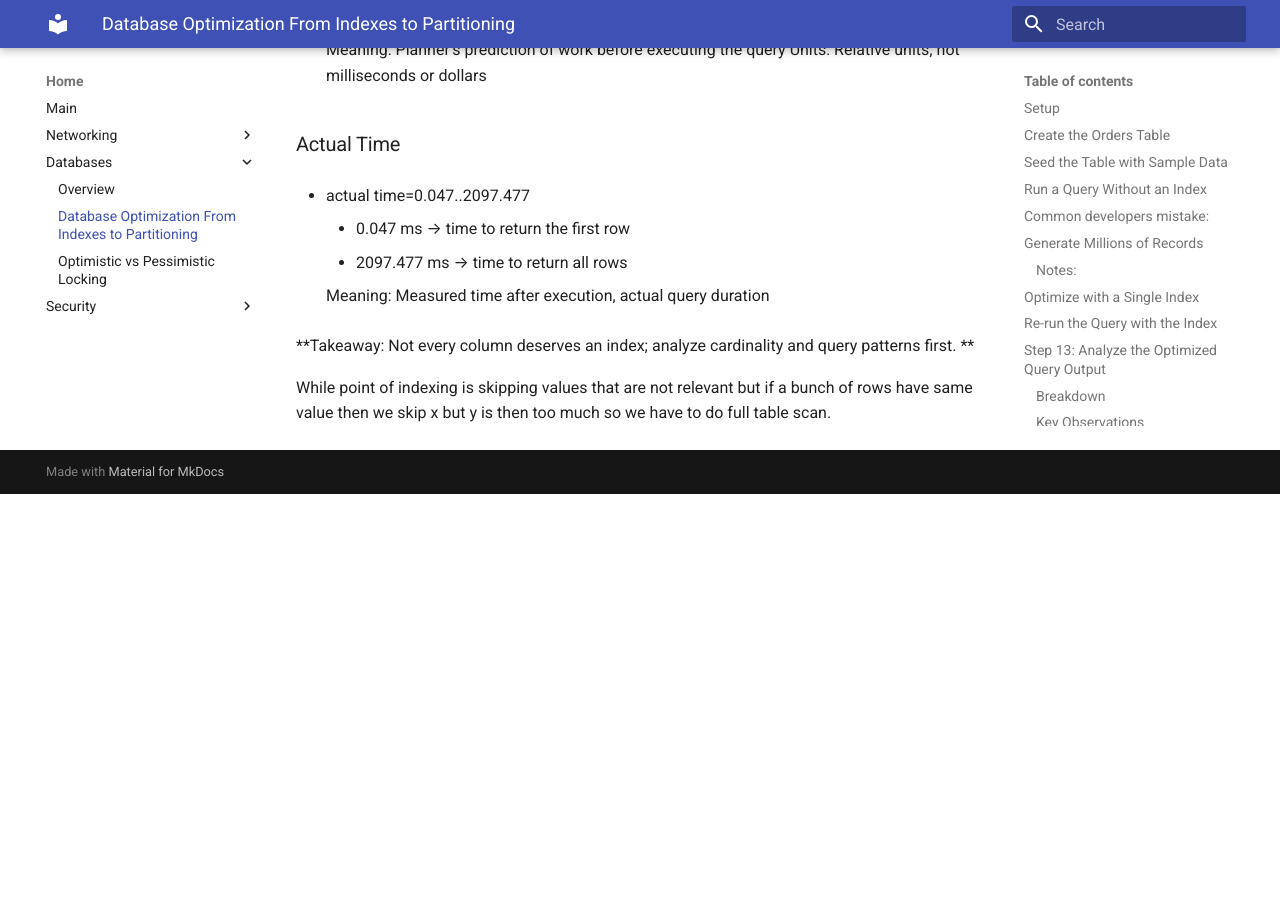
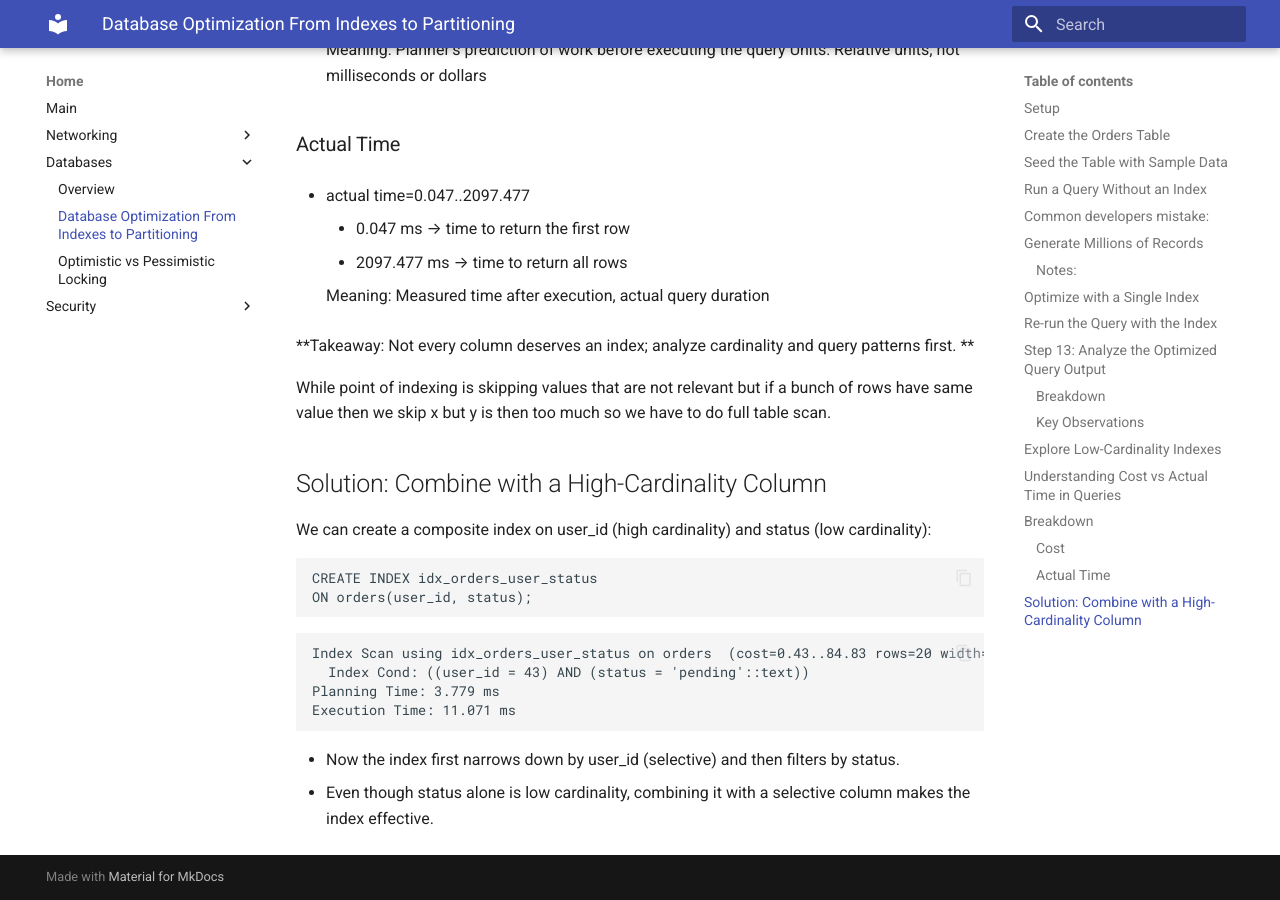
Before and after one commit to labeebahmad201/backend-engineering-notes, an MkDocs documentation site: the page built from docs/databases/Database-Optimization-From-Indexes-to-Partitioning.md, in a window 1280 px wide and 900 px high, scrolled down 5672 px. Built offline with MkDocs 1.6.1 and Material for MkDocs 9.7.7, drawn with Linux system fonts in a browser that asks for light colours; before the commit the page ends 6166 px from its top, so only the background shows below that.

Commit message:
Update Database-Optimization-From-Indexes-to-Partitioning.md

````diff
--- a/docs/databases/Database-Optimization-From-Indexes-to-Partitioning.md
+++ b/docs/databases/Database-Optimization-From-Indexes-to-Partitioning.md
@@ -224,3 +224,21 @@ Seq Scan on orders  (cost=0.00..218480.50 rows=2034870 width=44) (actual time=0.
 **
 
 While point of indexing is skipping values that are not relevant but if a bunch of rows have same value then we skip x but y is then too much so we have to do full table scan.
+
+
+## Solution: Combine with a High-Cardinality Column
+
+We can create a composite index on user_id (high cardinality) and status (low cardinality):
+
+```sql
+CREATE INDEX idx_orders_user_status
+ON orders(user_id, status);
+```
+```
+Index Scan using idx_orders_user_status on orders  (cost=0.43..84.83 rows=20 width=44) (actual time=1.641..11.025 rows=27 loops=1)
+  Index Cond: ((user_id = 43) AND (status = 'pending'::text))
+Planning Time: 3.779 ms
+Execution Time: 11.071 ms
+```
+- Now the index first narrows down by user_id (selective) and then filters by status.
+- Even though status alone is low cardinality, combining it with a selective column makes the index effective.
````
